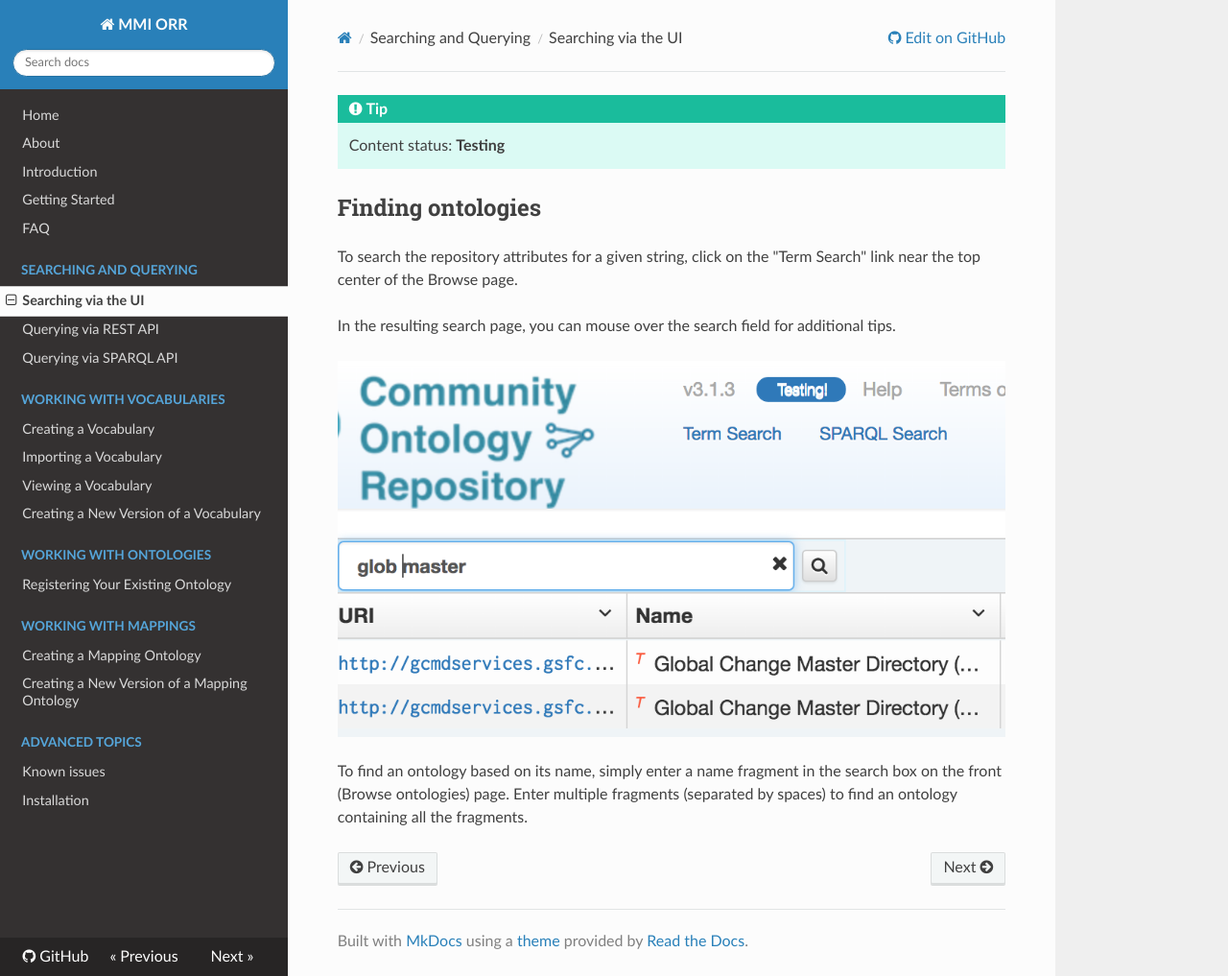
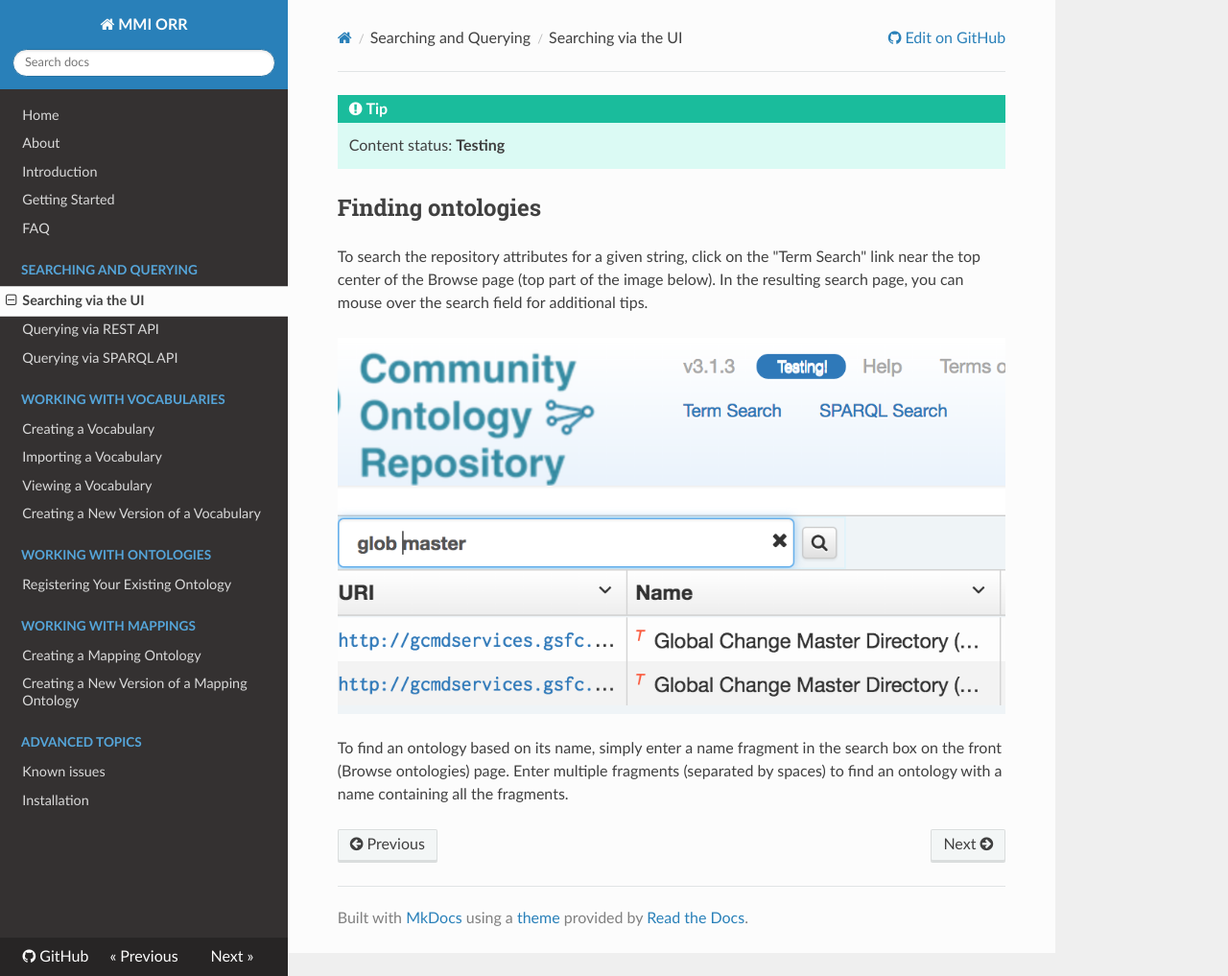
Before and after one commit to mmisw/mmiorr-docs, an MkDocs documentation site: the page built from docs/search.md, in a window 1280 px wide and 1017 px high. Shown: the whole window at 96% size. Built offline with MkDocs 1.6.1, drawn with Linux system fonts in a browser that asks for light colours; nearby versions of some CDN libraries; old or Windows-style settings are respelled for this version of MkDocs.

Commit message:
minor update

```diff
--- a/docs/search.md
+++ b/docs/search.md
@@ -4,11 +4,9 @@
 ## Finding ontologies
 
 To search the repository attributes for a given string, click on the "Term Search" link near the top center of the
-Browse page.
-
-In the resulting search page, you can mouse over the search field for additional tips.
+Browse page (top part of the image below).  In the resulting search page, you can mouse over the search field for additional tips.
 
 ![Ontology Search Example](img/cor/cor-ontology-search-example-20170128.png)
 
 To find an ontology based on its name, simply enter a name fragment in the search box on the front (Browse ontologies) page.
-Enter multiple fragments (separated by spaces) to find an ontology containing all the fragments.
+Enter multiple fragments (separated by spaces) to find an ontology with a name containing all the fragments.
```
